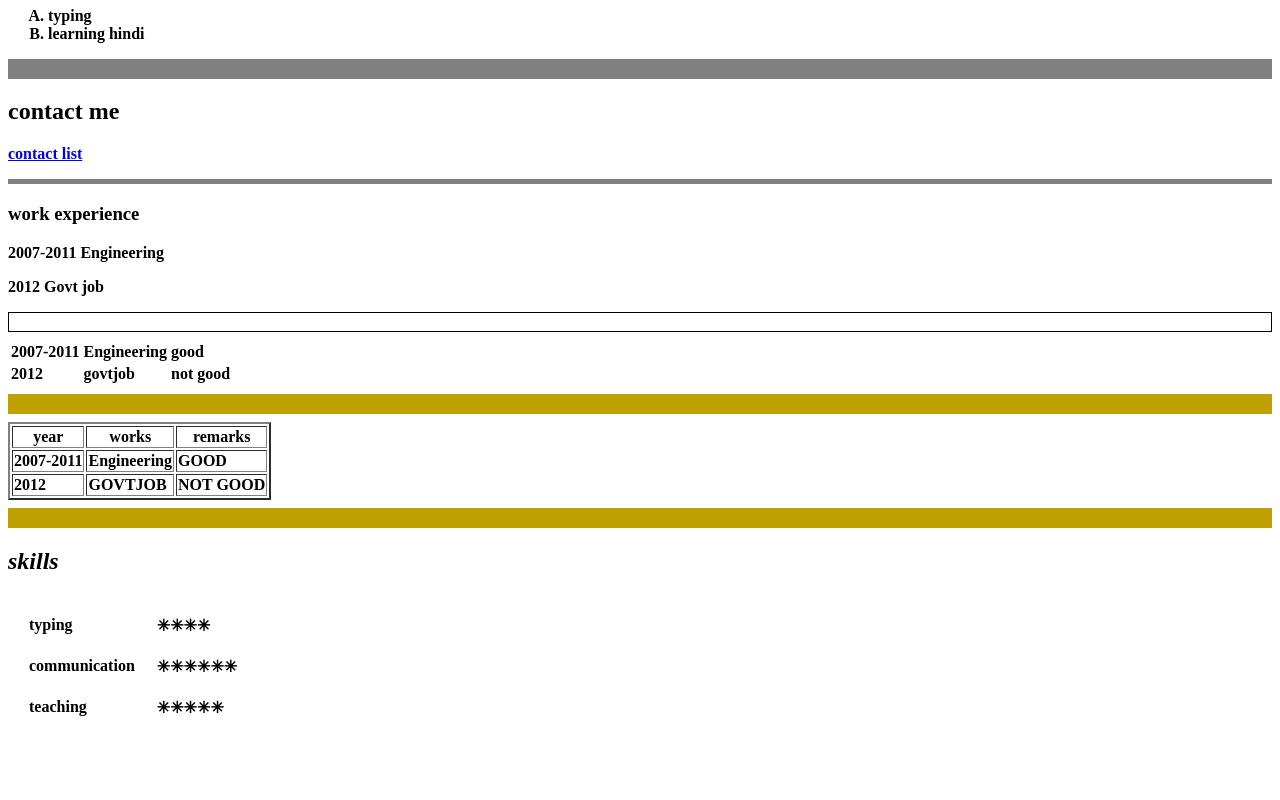
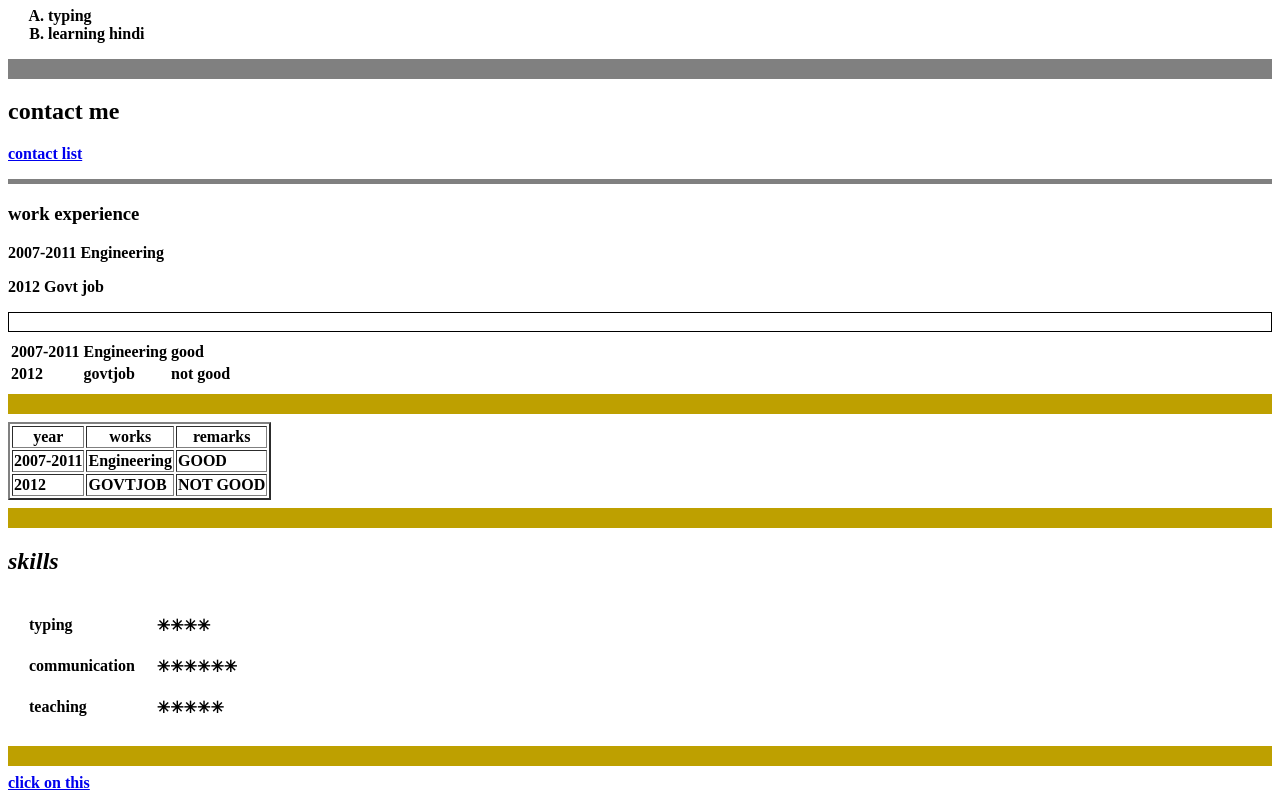
Before and after one commit to Ashirwadsharm/htmlpersonalsite, a plain HTML site: page htmlpersonalsite/index.html in a window 1280 px wide. Shown: the part 545-1345 px from the top of the page. Before the commit the page ends 1291 px from the top, so only its background shows below. Drawn offline with Linux system fonts and the light colour scheme.

Commit message:
modified just.html

```diff
--- a/htmlpersonalsite/index.html
+++ b/htmlpersonalsite/index.html
@@ -101,6 +101,7 @@
         <td>✳✳✳✳✳</td>
     </tr>
 </table>
-
+<hr size="20" noshade="5" color="beauty">
+<a href="just.html">click on this </a>
 </body>
 </html>
```
